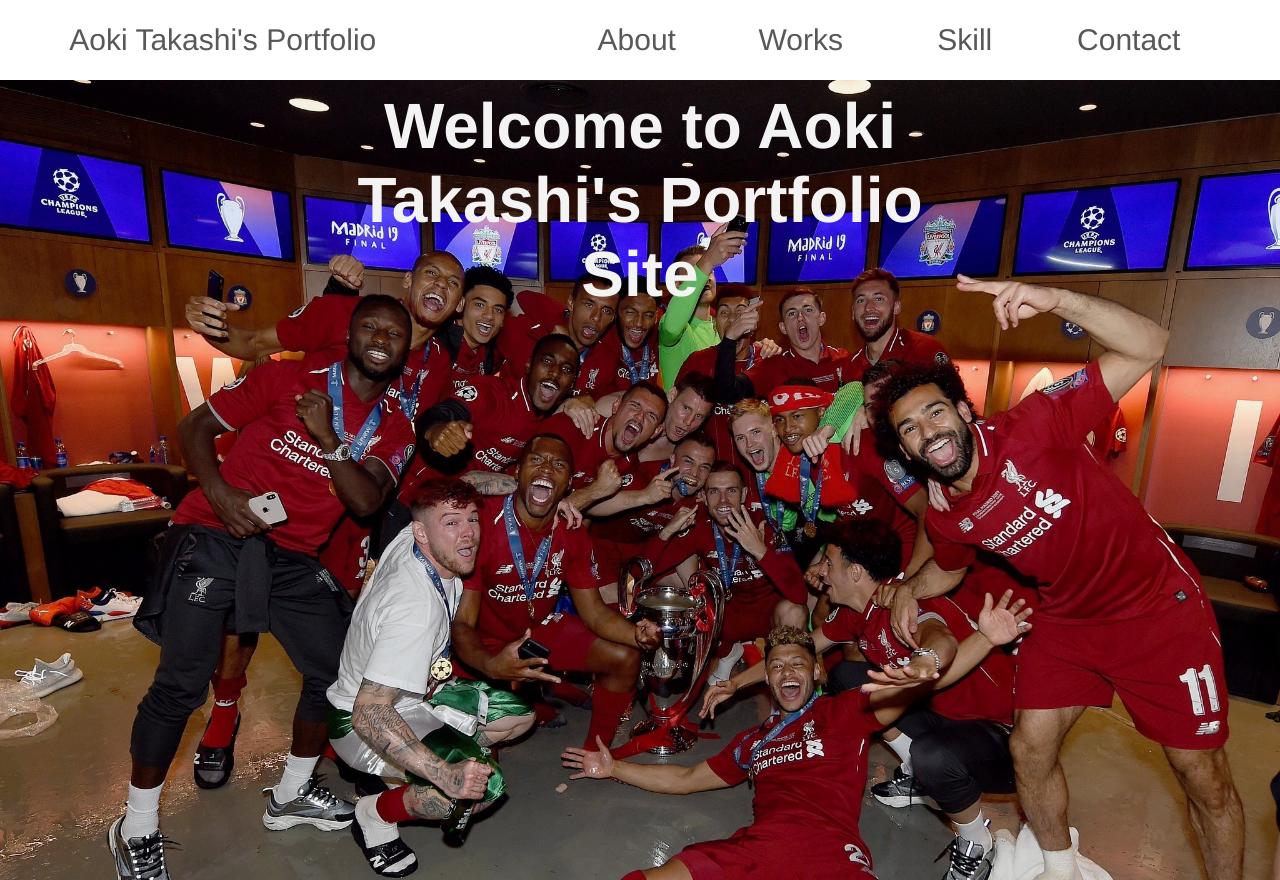
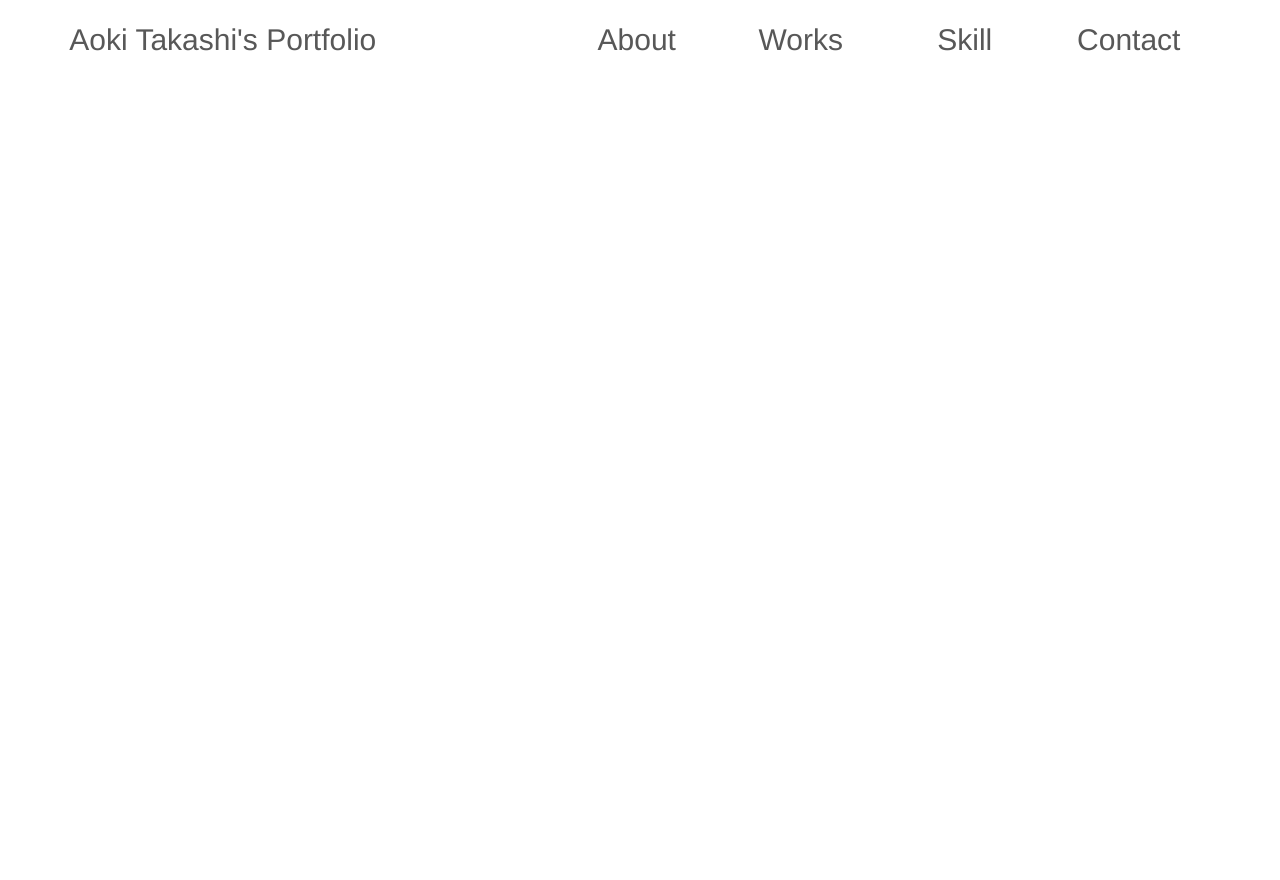
Before and after one commit to TakashiAoki5816/Portfolio, a Vue app in the folder vue-project/: page / in a window 1280 px wide. After the commit the page ends 800 px from the top, so only its background shows below. Built offline with nearby package versions, Linux system fonts and the light colour scheme.

Commit message:
Create home-components

```diff
--- a/vue-project/src/App.vue
+++ b/vue-project/src/App.vue
@@ -1,18 +1,16 @@
 <template>
   <div id="app">
     <Header></Header>
-    <Home></Home>
+    <router-view/>
   </div>
 </template>
 
 <script>
-import Header from './components/Header.vue'
-import Home from './components/Home.vue'
+import Header from './components/header.vue'
 
 export default {
   components: {
-    Header,
-    Home
+    Header
   }
 }
 </script>
--- a/vue-project/src/router/index.js
+++ b/vue-project/src/router/index.js
@@ -1,6 +1,7 @@
 import Vue from 'vue'
 import Router from 'vue-router'
 
+import home from '@/components/home'
 import about from '@/components/about'
 import works from '@/components/works'
 import skill from '@/components/skill'
@@ -10,6 +11,10 @@ Vue.use(Router)
 
 export default new Router({
   routes: [
+    {
+      path: '/Home',
+      component: home
+    },
     {
       path: '/about',
       component: about
```
